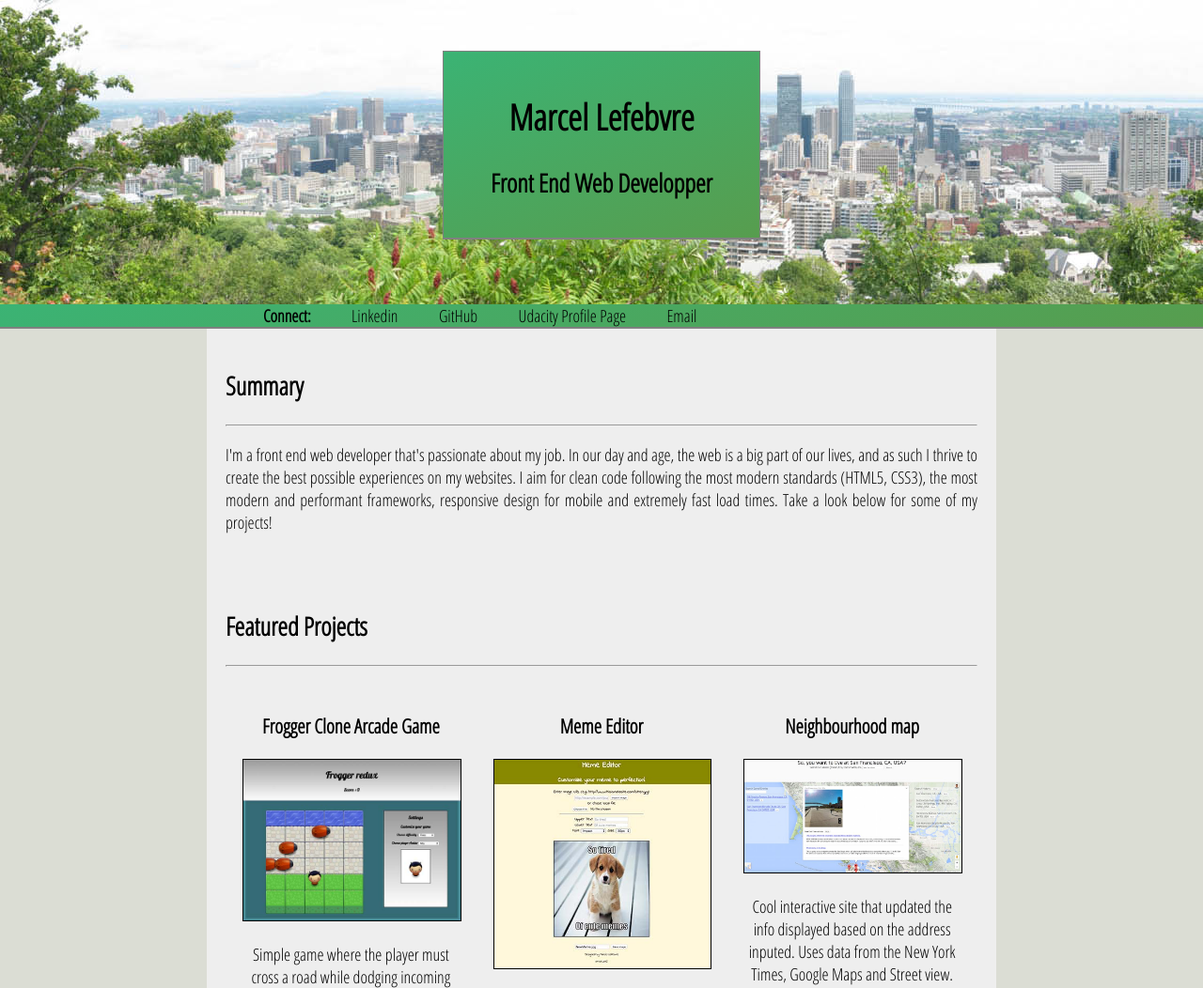
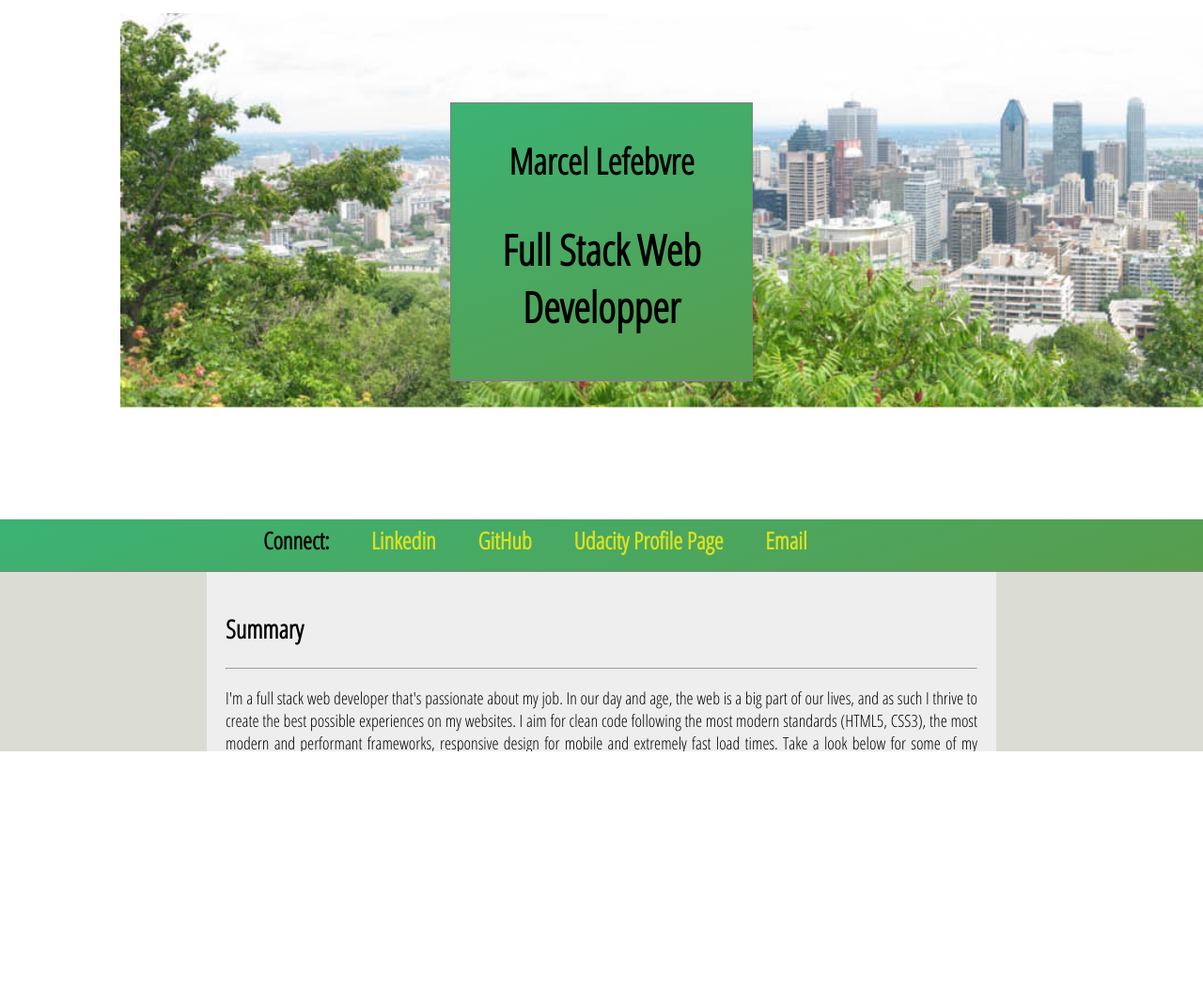
Before and after one commit to Mslef/mslef.github.io, a plain HTML site: page index.html in a window 1280 px wide. Shown: the top 1052 px of the page at 94% size. After the commit the page ends 800 px from the top, so only its background shows below. Drawn offline with Linux system fonts and the light colour scheme.

Commit message:
Add parallax effect to homepage

```diff
--- a/CSS/main.css
+++ b/CSS/main.css
@@ -3,14 +3,14 @@ body {
 	font-size: 18px;
 	margin: 0;
 	padding: 0;
-	background-color: #dbddd4;
+	position:relative;
+	width:100%;
+
 
 }
 
-header {
-	background-image: url('../images/montrealPanorama.jpg');
-	background-color: #8BCC98;
-	height: 12em;
+.header {
+	height: 5em;
 	width: 100%;
 	padding: 3em 0;
 }
@@ -19,16 +19,23 @@ h1 {
 	font-size: 38px;
 }
 
-nav {
+.nav-bar {
 	width: 100%;
 	margin-top: 0;
 	border-bottom: 1px solid gray;
+	min-height:50px;
+	font-size:25px;
+	padding-top: 5px;
+}
 
+.nav-bar a {
+	font-weight:bolder;
+	color: #dbe21f;
 }
 
 a {
 	text-decoration: none;
-	color: black;
+
 }
 
 
@@ -53,11 +60,16 @@ ul li {
 
 .title-contents {
 	width: 50%;
+	min-height:200px;
 	margin: 0 auto;
 	text-align: center;
 	border: 1px solid gray;
 	max-width: 300px;
-	padding: 1em;
+	padding: 10px;
+	font-size:30px;
+	position:relative;
+	top:-300px;
+
 
 }
 
@@ -90,24 +102,58 @@ nav, .title-contents {
 	margin:1em;
 }
 
+.main-background {
+		background-color: #dbddd4;
+    min-width: 100%;
+    min-height:400px;
+}
 
-@media (min-width: 800px){
-	ul, .projects, .summary {
-		max-width: 800px;
-		margin: auto;
-	}
+.parallax {
+  -webkit-perspective: 20px;
+          perspective: 3px;
+  perspective-origin: 0 100%;
+  -webkit-perspective-origin:100% 0;
+  height: 100vh;
+  width: 100vw;
+  overflow-x: hidden;
+  overflow-y: auto;
+
 }
+
+.parallax_layer {
+  position: relative;
+  bottom: 0;
+  right: 0;
+  left: 0;
+}
+.parallax_layer_base {
+  -webkit-transform: translateZ(0);
+          transform: translateZ(0);
+
+}
+.parallax_layer_back {
+  -webkit-transform: translateZ(-2px) scale(2);
+          transform: translateZ(-2px) scale(2);
+					top:200px;
+}
+
+
+ul, .projects, .summary {
+	max-width: 800px;
+	margin: auto;
+}
+
 
 @media (max-width: 630px) {
 	body {
 		font-size: 20px;
 	}
 
-	header {
+	.header {
 		background-image: none;
 		padding: 0;
 		margin:0;
-		height: 100%;
+		height: 5em;
 	}
 
 	nav {
@@ -122,7 +168,7 @@ nav, .title-contents {
 	}
 
 
-	.title-contents, nav, header {
+	.title-contents, .nav-bar, .header {
 		border: none;
 		width: 100%;
 		margin: auto;
--- a/index.html
+++ b/index.html
@@ -9,15 +9,19 @@
 </head>
 
 <body>
-	<div class="container">
-		<header>
+	<div class="container parallax">
+		<div class="parallax_layer parallax_layer_back">
+			<img src="images/montrealPanorama.jpg" alt="montreal in the background">
+		</div>
+		<div class="parallax_layer parallax_layer_base">
+			<header class="header">
 				<div class="title-contents">
 					<h1>Marcel Lefebvre</h1>
-				<h2>Front End Web Developper</h2>
+					<h2>Full Stack Web Developper</h2>
 				</div>
 			</header>
 
-		<nav>
+			<nav class="nav-bar">
 				<ul>
 					<li><strong>Connect:</strong></li>
 					<li><a href="https://ca.linkedin.com/in/marcellefebvre">Linkedin</a></li>
@@ -27,10 +31,11 @@
 				</ul>
 			</nav>
 
+			<div class="main-background">
 				<section class="summary">
 					<h2>Summary</h2>
 					<hr>
-			<p>I'm a front end web developer that's passionate about my job. In our day and age, the web is a big part of our lives, and as such I thrive to create the best possible experiences on my websites. I aim for clean code following the most modern standards (HTML5, CSS3), the most modern and performant frameworks, responsive design for mobile and extremely fast load times. Take a look below for some of my projects!</p>
+					<p>I'm a full stack web developer that's passionate about my job. In our day and age, the web is a big part of our lives, and as such I thrive to create the best possible experiences on my websites. I aim for clean code following the most modern standards (HTML5, CSS3), the most modern and performant frameworks, responsive design for mobile and extremely fast load times. Take a look below for some of my projects!</p>
 				</section>
 
 				<section class="projects">
@@ -61,17 +66,12 @@
 							<p>Cool interactive site that updated the info displayed based on the address inputed. Uses data from the New York Times, Google Maps and Street view.</p>
 						</div>
 
-			<!-- To be created then added to portfolio
-			<h3>Chess Game</h3>
-			<p>To be built!! Include iframe of the site.</p>
-
-
-			<h3>Travel Budget Site</h3>
-			<p>To be built!! Include iframe of the site.</p>
-			-->
 					</div>
 
 				</section>
+			</div>
+		</div>
+	</div>
 
 </body>
 
```
Lines whose indentation alone changed are shown as unchanged.
